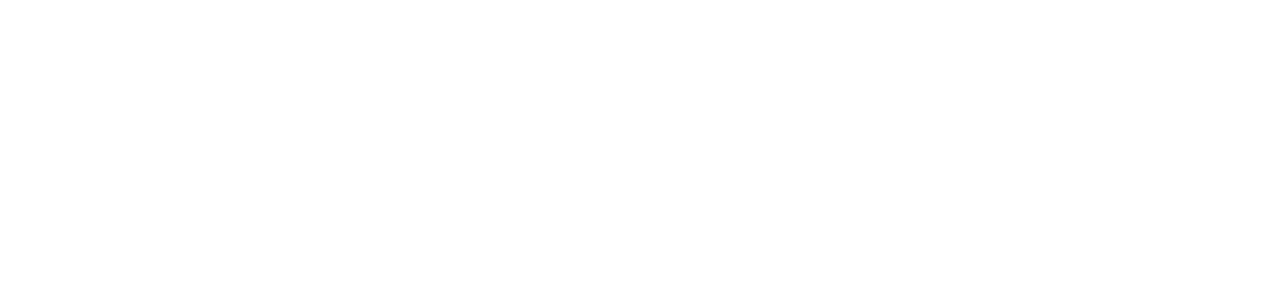
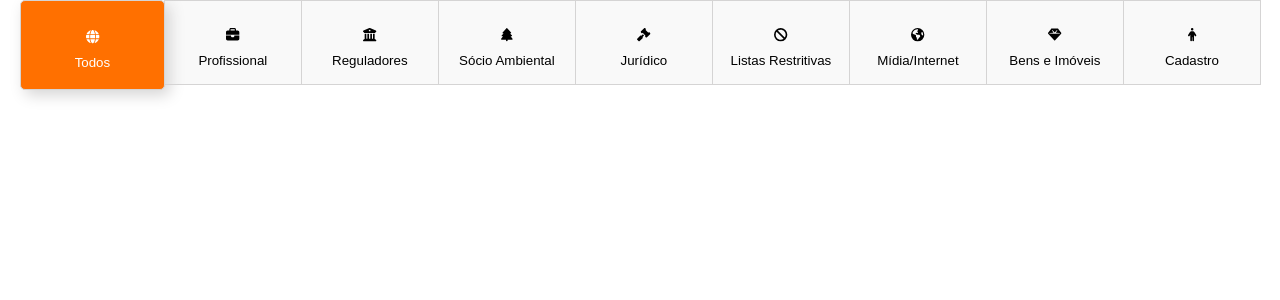
Before and after one commit to AdrianaSaty/react-upLexis, a React (Create React App) app: page / in a window 1280 px wide. Shown: the top 300 px of the page. Built offline with nearby package versions, Linux system fonts and the light colour scheme.

Commit message:
feat: created menu component

```diff
--- a/package.json
+++ b/package.json
@@ -3,12 +3,18 @@
   "version": "0.1.0",
   "private": true,
   "dependencies": {
+    "@fortawesome/fontawesome-svg-core": "^6.1.1",
+    "@fortawesome/free-solid-svg-icons": "^6.1.1",
+    "@fortawesome/react-fontawesome": "^0.1.18",
     "@testing-library/jest-dom": "^5.16.3",
     "@testing-library/react": "^12.1.4",
     "@testing-library/user-event": "^13.5.0",
+    "babel": "^6.23.0",
+    "babel-plugin-macros": "^3.1.0",
     "react": "^18.0.0",
     "react-dom": "^18.0.0",
     "react-scripts": "5.0.0",
+    "sass": "^1.49.10",
     "web-vitals": "^2.1.4"
   },
   "scripts": {
--- a/src/App.js
+++ b/src/App.js
@@ -1,8 +1,51 @@
-import './App.css';
+import { useState } from 'react';
+import CardSmall from './components/CardSmall';
+import './styles/global.scss';
+import './styles/menu.scss';
+
+const startMenuCards = [
+  { icon: 'globe', title: 'Todos', active: true },
+  { icon: 'briefcase', title: 'Profissional', active: false },
+  { icon: 'university', title: 'Reguladores', active: false },
+  { icon: 'tree', title: 'Sócio Ambiental', active: false },
+  { icon: 'gavel', title: 'Jurídico', active: false },
+  { icon: 'ban', title: 'Listas Restritivas', active: false },
+  { icon: 'earth', title: 'Mídia/Internet', active: false },
+  { icon: 'gem', title: 'Bens e Imóveis', active: false },
+  { icon: 'person', title: 'Cadastro', active: false },
+]
 
 function App() {
+  const [menuCards, setMenuCards] = useState(startMenuCards);
+  function changeActiveButton(title) {
+    const newTasksReset = menuCards.map(task => {
+      return {
+        ...task,
+        active: false
+      }
+    })
+    const newTasks = newTasksReset.map(task => task.title === title ?
+      {
+        ...task,
+        active: true
+      }
+      : task);
+    setMenuCards(newTasks);
+  }
+
   return (
     <div className="App">
+      <div className='c-menu'>
+        {menuCards.map(card => (
+          <CardSmall
+            key={card.title}
+            icon={card.icon}
+            title={card.title}
+            active={card.active}
+            changeActiveButton={changeActiveButton}
+          />
+        ))}
+      </div>
     </div>
   );
 }
--- /dev/null
+++ b/src/components/CardSmall.js
@@ -0,0 +1,16 @@
+import { FontAwesomeIcon } from '@fortawesome/react-fontawesome';
+import '../styles/card-small.scss';
+
+function CardSmall({ changeActiveButton, icon, title, active }) {
+  return (
+    <button
+      onClick={() => changeActiveButton(title)}
+      className={`c-card-small c-card-small${active ? "--active" : ""}`}
+    >
+      <FontAwesomeIcon icon={['fas', icon]} />
+      <p className='c-card-small__text'>{title}</p>
+    </button>
+  );
+}
+
+export default CardSmall;
--- /dev/null
+++ b/src/fontawesome.js
@@ -0,0 +1,26 @@
+import { library } from '@fortawesome/fontawesome-svg-core';
+import {
+    faGlobe,
+    faTree,
+    faUniversity,
+    faEarth,
+    faDiamond,
+    faPerson,
+    faBriefcase,
+    faGavel,
+    faBan,
+    faGem
+
+} from '@fortawesome/free-solid-svg-icons';
+
+library.add(
+    faGlobe,
+    faTree,
+    faUniversity,
+    faEarth,
+    faGem,
+    faPerson,
+    faBriefcase,
+    faGavel,
+    faBan
+);
--- a/src/index.js
+++ b/src/index.js
@@ -1,7 +1,8 @@
 import React from 'react';
 import ReactDOM from 'react-dom';
-import './index.css';
+import './index.scss';
 import App from './App';
+import './fontawesome';
 
 ReactDOM.render(
   <React.StrictMode>
--- /dev/null
+++ b/src/styles/card-small.scss
@@ -0,0 +1,22 @@
+.c-card-small {
+    width: 100%;
+    height: 85px;
+    background-color: var(--light-grey);
+    border: 1px solid var(--grey);
+    text-align: center;
+    padding-top: 10px;
+    margin-right: -1px;
+
+    &.c-card-small--active {
+        width: 105%;
+        height: 90px;
+        background-color: var(--orange);
+        color: var(--white);
+        border-radius: 5px;
+        box-shadow: 5px 5px 15px var(--grey);
+        z-index: 1;
+    }
+    .c-card-small__text {
+        padding-top: 10px;
+    }
+}
--- /dev/null
+++ b/src/styles/global.scss
@@ -0,0 +1,28 @@
+:root {
+  --white: #FFFFFF;
+  --orange: #FF7000;
+  --light-orange: #FF8F42;
+  --dark-orange: #FF6800;
+  --light-grey: #F9F9F9;
+  --grey: #d5d4d4;
+  --dark-grey: #696969;
+}
+
+* {
+  margin: 0;
+  padding: 0;
+  box-sizing: border-box;
+}
+
+body {
+  font: 16px "Poppins", Arial, sans-serif;
+  color: var(--dark-grey);
+}
+
+.App {
+  padding: 0 20px;
+}
+
+button {
+  cursor: pointer;
+}
--- /dev/null
+++ b/src/styles/menu.scss
@@ -0,0 +1,3 @@
+.c-menu {
+    display: flex;
+}
```
Also changed, not shown: src/App.css (deleted), src/index.scss (renamed from src/index.css), 1 other file (tests, documents, lock files or other folders).
